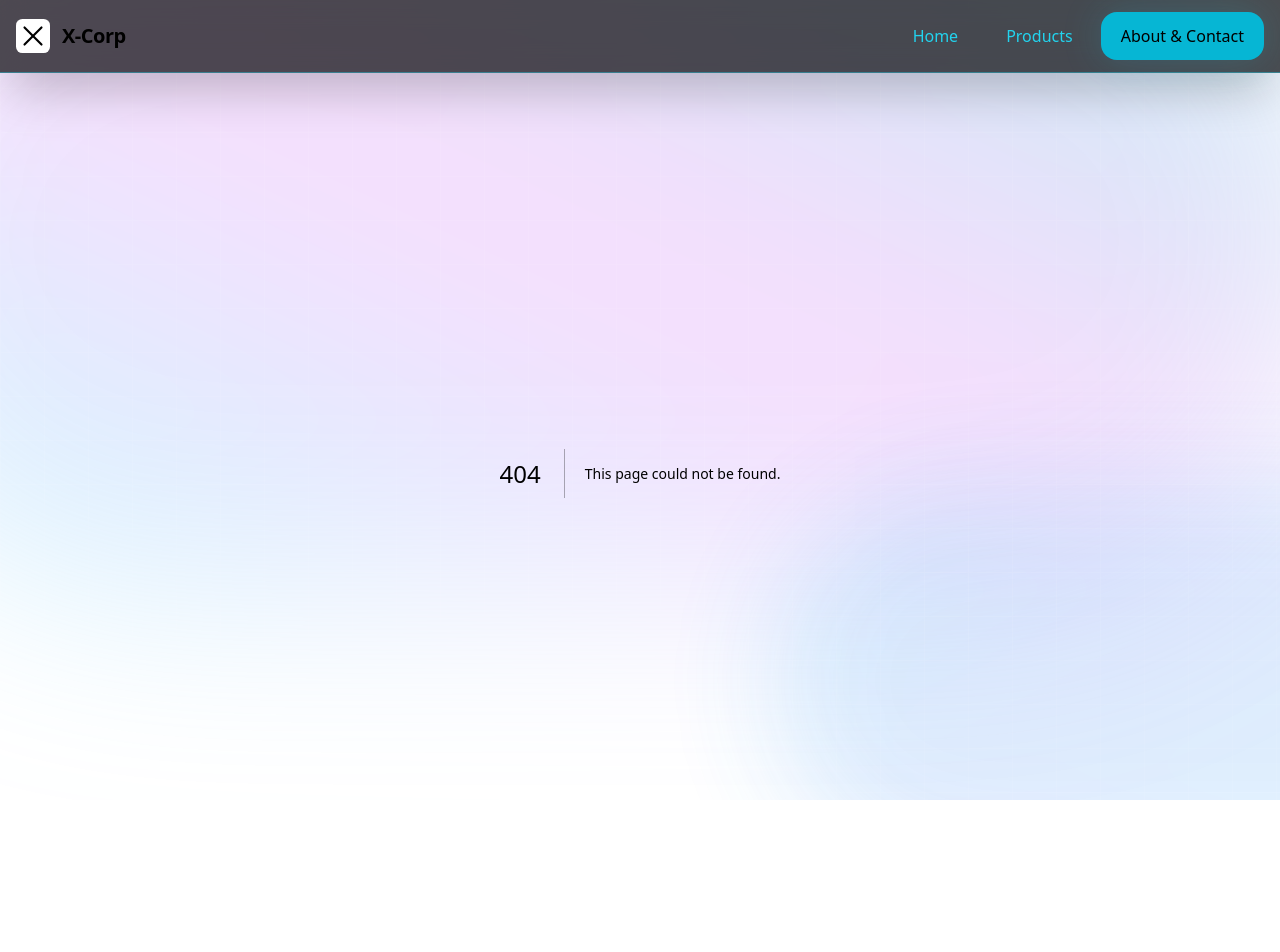
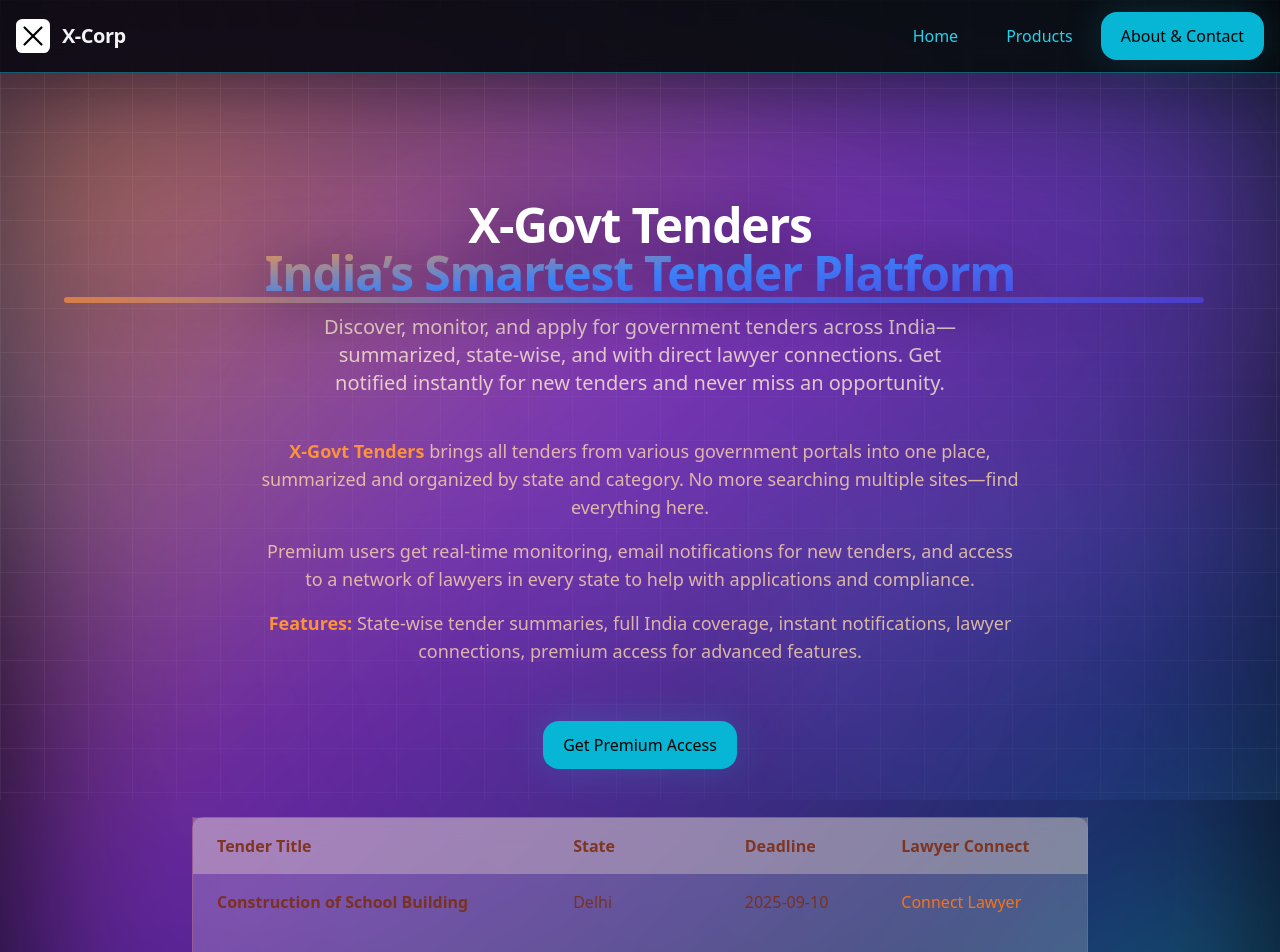
Before and after one commit to anishdahiya1/x-corp, a Next.js app: page /x-govt-tenders in a window 1280 px wide. Before the commit this address had no page. Shown: the top 952 px of the page. Built offline with nearby package versions, Linux system fonts and the light colour scheme.

Commit message:
added tenders

```diff
--- a/pages/index.js
+++ b/pages/index.js
@@ -159,18 +159,41 @@ export default function Home() {
           </div>
         </motion.div>
       </section>
-      {/* X-Deals Product Showcase */}
-      <section className="section flex flex-col lg:flex-row gap-14 items-center relative z-10 mt-10">
-        <div className="flex-1 space-y-6 bg-gradient-to-br from-orange-100/25 via-pink-200/15 to-indigo-700/10 rounded-3xl p-10 shadow-2xl relative">
-          <motion.h3 initial={{ opacity: 0, y: 18 }} whileInView={{ opacity: 1, y: 0 }} viewport={{ once: true }} transition={{ duration: 0.4 }} className="h2 text-orange-500 drop-shadow-lg mb-2">X-Deals — Get the Best Price</motion.h3>
-          <p className="text-xl text-white/95 max-w-xl leading-relaxed">Compare products and get the best price, links, and info. <span className='text-orange-400 font-bold'>X-Deals</span> finds the best deals in the market for anything you search.</p>
-          <Link href="/x-deals" className="btn bg-orange-500 text-black border-0 hover:bg-orange-700 transition shadow-lg mt-4">Explore X-Deals</Link>
+      {/* Our Products Section - Clean Grid */}
+      <section className="section relative z-10 py-20 bg-gradient-to-br from-white/10 via-gray-100/10 to-white/5">
+        <div className="max-w-7xl mx-auto px-4">
+          <h2 className="text-4xl font-extrabold text-center mb-8 bg-gradient-to-r from-fuchsia-400 via-orange-400 to-cyan-400 bg-clip-text text-transparent drop-shadow-lg">Our Products</h2>
+          <div className="grid grid-cols-1 md:grid-cols-2 lg:grid-cols-3 gap-10">
+            {/* X-Connect */}
+            <div className="rounded-3xl bg-gradient-to-br from-fuchsia-100/40 via-fuchsia-400/10 to-blue-100/10 shadow-xl p-8 flex flex-col items-center text-center">
+              <span className="mb-4">{/* X-Connect Icon */}<svg width="48" height="48" viewBox="0 0 34 34" fill="none"><rect width="34" height="34" rx="8" fill="#22d3ee" opacity="0.14"/><path d="M12 17h10" stroke="#22d3ee" strokeWidth="2.5" strokeLinecap="round"/><circle cx="17" cy="17" r="5.5" stroke="#22d3ee" strokeWidth="2.5"/></svg></span>
+              <h3 className="text-2xl font-bold mb-2 bg-gradient-to-r from-fuchsia-400 via-blue-400 to-cyan-400 bg-clip-text text-transparent">X-Connect</h3>
+              <p className="text-base text-white/90 mb-4">Provides contact info and emails for any domain you enter.</p>
+              <Link href="/x-connect" className="btn bg-brand-500 text-black border-0 hover:bg-brand-700 transition shadow-lg mt-2">Explore X-Connect</Link>
+            </div>
+            {/* X-Employed */}
+            <div className="rounded-3xl bg-gradient-to-br from-cyan-100/40 via-cyan-400/10 to-indigo-100/10 shadow-xl p-8 flex flex-col items-center text-center">
+              <span className="mb-4">{/* X-Employed Icon */}<svg width="48" height="48" viewBox="0 0 34 34" fill="none"><rect width="34" height="34" rx="8" fill="#06b6d4" opacity="0.14"/><path d="M17 10v14" stroke="#06b6d4" strokeWidth="2.5" strokeLinecap="round"/><circle cx="17" cy="17" r="5.5" stroke="#06b6d4" strokeWidth="2.5"/><path d="M12 17h10" stroke="#06b6d4" strokeWidth="2.5" strokeLinecap="round"/></svg></span>
+              <h3 className="text-2xl font-bold mb-2 bg-gradient-to-r from-cyan-400 via-blue-400 to-indigo-600 bg-clip-text text-transparent">X-Employed</h3>
+              <p className="text-base text-white/90 mb-4">Find jobs and connect with the right companies and people. Search for roles, locations, or companies.</p>
+              <Link href="/x-employed" className="btn bg-cyan-500 text-black border-0 hover:bg-cyan-700 transition shadow-lg mt-2">Explore X-Employed</Link>
+            </div>
+            {/* X-Deals */}
+            <div className="rounded-3xl bg-gradient-to-br from-orange-100/40 via-orange-400/10 to-pink-100/10 shadow-xl p-8 flex flex-col items-center text-center">
+              <span className="mb-4">{/* X-Deals Icon */}<svg width="48" height="48" viewBox="0 0 34 34" fill="none"><rect width="34" height="34" rx="8" fill="#f59e42" opacity="0.14"/><path d="M10 24l7-14 7 14" stroke="#f59e42" strokeWidth="2.5" strokeLinecap="round"/><circle cx="17" cy="17" r="5.5" stroke="#f59e42" strokeWidth="2.5"/></svg></span>
+              <h3 className="text-2xl font-bold mb-2 bg-gradient-to-r from-orange-400 via-pink-400 to-indigo-600 bg-clip-text text-transparent">X-Deals</h3>
+              <p className="text-base text-white/90 mb-4">Compare products and get the best price, links, and info. Find the best deals in the market for anything you search.</p>
+              <Link href="/x-deals" className="btn bg-orange-500 text-black border-0 hover:bg-orange-700 transition shadow-lg mt-2">Explore X-Deals</Link>
+            </div>
+            {/* X-Govt Tenders */}
+            <div className="rounded-3xl bg-gradient-to-br from-yellow-100/40 via-orange-400/10 to-indigo-100/10 shadow-xl p-8 flex flex-col items-center text-center">
+              <span className="mb-4">{/* X-Govt Tenders Icon */}<svg width="48" height="48" viewBox="0 0 34 34" fill="none"><rect width="34" height="34" rx="8" fill="#f59e42" opacity="0.14"/><path d="M7 24h20M17 10v14" stroke="#f59e42" strokeWidth="2.5" strokeLinecap="round"/><circle cx="17" cy="17" r="5.5" stroke="#9333ea" strokeWidth="2.5"/></svg></span>
+              <h3 className="text-2xl font-bold mb-2 bg-gradient-to-r from-yellow-400 via-orange-400 to-indigo-600 bg-clip-text text-transparent">X-Govt Tenders</h3>
+              <p className="text-base text-white/90 mb-4">Get summarized, state-wise tenders for all of India, with monitoring, notifications, and lawyer connections. Premium required for full access.</p>
+              <Link href="/x-govt-tenders" className="btn bg-yellow-500 text-black border-0 hover:bg-yellow-700 transition shadow-lg mt-2">Explore X-Govt Tenders</Link>
+            </div>
+          </div>
         </div>
-        <motion.div initial={{ opacity: 0, scale: 0.95 }} whileInView={{ opacity: 1, scale: 1 }} viewport={{ once: true }} transition={{ duration: 0.6, delay: 0.2 }} className="flex-1 flex justify-center items-center">
-          <span className="inline-block animate-bounce-slow rounded-full border-4 border-orange-300/80 bg-orange-400/80 p-2 shadow-lg mb-4">
-            <svg width="64" height="64" viewBox="0 0 34 34" fill="none"><rect width="34" height="34" rx="8" fill="#f59e42" opacity="0.14"/><path d="M10 24l7-14 7 14" stroke="#f59e42" strokeWidth="2.5" strokeLinecap="round"/><circle cx="17" cy="17" r="5.5" stroke="#f59e42" strokeWidth="2.5"/></svg>
-          </span>
-        </motion.div>
       </section>
     </>
   );
--- a/pages/products.js
+++ b/pages/products.js
@@ -13,64 +13,68 @@ const productIcons = [
   // X-Employed icon
   <span><svg key="icon5" width="34" height="34" viewBox="0 0 34 34" fill="none"><rect width="34" height="34" rx="8" fill="#06b6d4" opacity="0.14"/><path d="M17 10v14" stroke="#06b6d4" strokeWidth="2.5" strokeLinecap="round"/><circle cx="17" cy="17" r="5.5" stroke="#06b6d4" strokeWidth="2.5"/><path d="M12 17h10" stroke="#06b6d4" strokeWidth="2.5" strokeLinecap="round"/></svg></span>,
   // X-Deals icon
-  <span><svg key="icon6" width="34" height="34" viewBox="0 0 34 34" fill="none"><rect width="34" height="34" rx="8" fill="#f59e42" opacity="0.14"/><path d="M10 24l7-14 7 14" stroke="#f59e42" strokeWidth="2.5" strokeLinecap="round"/><circle cx="17" cy="17" r="5.5" stroke="#f59e42" strokeWidth="2.5"/></svg></span>
+  <span><svg key="icon6" width="34" height="34" viewBox="0 0 34 34" fill="none"><rect width="34" height="34" rx="8" fill="#f59e42" opacity="0.14"/><path d="M10 24l7-14 7 14" stroke="#f59e42" strokeWidth="2.5" strokeLinecap="round"/><circle cx="17" cy="17" r="5.5" stroke="#f59e42" strokeWidth="2.5"/></svg></span>,
+  // X-Govt Tenders icon
+  <span><svg key="icon7" width="34" height="34" viewBox="0 0 34 34" fill="none"><rect width="34" height="34" rx="8" fill="#f59e42" opacity="0.14"/><path d="M7 24h20M17 10v14" stroke="#f59e42" strokeWidth="2.5" strokeLinecap="round"/><circle cx="17" cy="17" r="5.5" stroke="#9333ea" strokeWidth="2.5"/></svg></span>
 ];
 
 const items = [
   { name: 'X-connect', desc: 'Provides contact info and emails for any domain you enter.', price: '₹5,999', badge: 'New', link: '/x-connect', iconIdx: 3 },
   { name: 'X-Employed', desc: 'Find jobs and connect with the right companies and people. Search for roles, locations, or companies.', price: 'Free', badge: 'Beta', link: '/x-employed', iconIdx: 4 },
   { name: 'X-Deals', desc: 'Compare products and get the best price, links, and info. Find the best deals in the market for anything you search.', price: 'Free', badge: 'New', link: '/x-deals', iconIdx: 5 },
+  { name: 'X-Govt Tenders', desc: 'Get summarized, state-wise tenders for all of India, with monitoring, notifications, and lawyer connections. Premium required for full access.', price: 'Premium', badge: 'Premium', link: '/x-govt-tenders', iconIdx: 6 },
 ];
 
 export default function Products() {
   const [hovered, setHovered] = useState(-1);
   return (
-    <section className="section">
+    <section className="section" style={{background: 'linear-gradient(135deg, #f8fafc 0%, #e0e7ef 100%)', minHeight: '100vh'}}>
       <div className="text-center mb-8">
         <h1 className="h2 text-4xl font-extrabold tracking-tight mb-2 bg-gradient-to-r from-fuchsia-400 via-orange-400 to-cyan-400 bg-clip-text text-transparent drop-shadow-lg">X-Corp Products</h1>
-        <p className="text-xl font-semibold text-white/90 mb-2">Empowering you to connect, discover, and save—faster than ever.</p>
-        <p className="mt-2 muted text-lg text-white/70">Tooling and templates that help you ship faster and smarter.</p>
+        <p className="text-xl font-semibold text-gray-700 mb-2">Empowering you to connect, discover, and save—faster than ever.</p>
+        <p className="mt-2 muted text-lg text-gray-500">Tooling and templates that help you ship faster and smarter.</p>
       </div>
-
-      <div className="mt-8 grid sm:grid-cols-1 gap-7">
+      <div className="w-full flex justify-center mb-10">
+        <svg height="48" width="100%" className="opacity-30"><ellipse cx="50%" cy="24" rx="48%" ry="18" fill="#e0e7ef" /></svg>
+      </div>
+      <div className="mt-8 grid sm:grid-cols-1 md:grid-cols-2 lg:grid-cols-3 gap-10 justify-center">
         {items.map((p, i) => {
-          // Color accent and gradient per product
           let cardGradient = '';
           if (p.name === 'X-connect') cardGradient = 'from-fuchsia-100/40 via-fuchsia-400/10 to-blue-100/10';
           else if (p.name === 'X-Employed') cardGradient = 'from-cyan-100/40 via-cyan-400/10 to-indigo-100/10';
           else if (p.name === 'X-Deals') cardGradient = 'from-orange-100/40 via-orange-400/10 to-pink-100/10';
+          else if (p.name === 'X-Govt Tenders') cardGradient = 'from-yellow-100/40 via-orange-400/10 to-indigo-100/10';
           else cardGradient = 'from-white/20 via-gray-100/10 to-white/10';
           return (
             <div
               key={i}
-              className={`card relative group transition-all duration-300 ${hovered===i?' ring-2 ring-brand-500/50 scale-[1.03] shadow-glow':''} bg-gradient-to-br ${cardGradient} backdrop-blur-md shadow-xl`}
-              style={{ minHeight: 230, cursor: 'pointer' }}
+              className={`card relative group transition-all duration-300 ${hovered===i?' ring-2 ring-brand-500/40 scale-[1.03] shadow-glow':''} bg-gradient-to-br ${cardGradient} backdrop-blur-xl shadow-2xl rounded-3xl border border-gray-200/40 p-8 flex flex-col items-center text-center`}
+              style={{ minHeight: 260, cursor: 'pointer', boxShadow: '0 8px 32px 0 rgba(60,60,90,0.08)' }}
               onMouseEnter={()=>setHovered(i)}
               onMouseLeave={()=>setHovered(-1)}
             >
-              <div className="flex items-center gap-3 mb-1">
-                <span>{productIcons[p.iconIdx]}</span>
+              <div className="flex items-center gap-3 mb-3">
+                <span className="drop-shadow-lg">{productIcons[p.iconIdx]}</span>
                 <span className="ml-auto text-xs px-3 py-1 rounded-full bg-brand-50/80 text-brand-700 font-semibold uppercase tracking-wide shadow-sm animate-fadein">{p.badge}</span>
               </div>
-              <h3 className="text-lg font-semibold mt-1 drop-shadow bg-gradient-to-r from-fuchsia-400 via-orange-400 to-cyan-400 bg-clip-text text-transparent">
+              <h3 className="text-xl font-semibold mt-1 drop-shadow bg-gradient-to-r from-fuchsia-400 via-orange-400 to-cyan-400 bg-clip-text text-transparent">
                 {p.name}
               </h3>
-              <p className="mt-2 muted text-base min-h-[44px] text-white/90">{p.desc}</p>
-              <div className="mt-6 flex items-center justify-between">
+              <p className="mt-2 muted text-base min-h-[44px] text-gray-700 font-light">{p.desc}</p>
+              <div className="mt-6 flex items-center justify-between w-full">
                 <span className="font-bold text-lg drop-shadow bg-gradient-to-r from-fuchsia-400 via-orange-400 to-cyan-400 bg-clip-text text-transparent">{p.price}</span>
                 <Link href={p.link}>
-                  <button className="btn" type="button">Learn more</button>
+                  <button className="btn rounded-xl px-5 py-2 bg-white/60 text-gray-800 font-semibold shadow hover:bg-white/80 transition-all duration-200" type="button">Learn more</button>
                 </Link>
               </div>
             </div>
           );
         })}
       </div>
-
-      <div className="text-center mt-12">
-        <p className="text-lg text-gray-500">Many more exciting products launching soon!</p>
+      <div className="text-center mt-16">
+        <svg height="48" width="100%" className="opacity-20 mb-4"><ellipse cx="50%" cy="24" rx="48%" ry="18" fill="#e0e7ef" /></svg>
+        <p className="text-lg text-gray-400 font-light">Many more exciting products launching soon!</p>
       </div>
-
       <style jsx>{`
         .animate-fadein { animation: fadein 0.7s ease-in; }
         @keyframes fadein { from { opacity: 0; transform: translateY(-10%);} to { opacity: 1; transform: none; } }
--- /dev/null
+++ b/pages/x-govt-tenders.js
@@ -0,0 +1,88 @@
+import Link from 'next/link';
+
+export default function XGovtTenders() {
+  return (
+    <section className="section bg-gradient-live text-white min-h-screen relative overflow-hidden">
+      <div className="absolute inset-0 -z-10 pointer-events-none">
+        <div className="w-full h-full" style={{
+          background: 'linear-gradient(135deg, #f59e42 0%, #9333ea 40%, #1e3a8a 80%, #22d3ee 100%)',
+          filter: 'blur(100px)',
+          opacity: 0.7,
+          position: 'absolute',
+          inset: 0
+        }} />
+        <div className="absolute inset-0" style={{
+          background: 'radial-gradient(circle, rgba(255,255,255,0.08) 0%, rgba(0,0,0,0) 70%)',
+          filter: 'blur(80px)',
+          opacity: 0.5
+        }} />
+      </div>
+      <div className="container mx-auto py-16 px-6 relative z-10">
+        <div className="text-center mb-10">
+          <h1 className="text-5xl font-extrabold mb-4 tracking-tight drop-shadow-[0_6px_30px_rgba(0,0,0,0.60)]">
+            <span className="block text-white">X-Govt Tenders</span>
+            <span className="block relative">
+              <span className="relative z-10 bg-gradient-to-br from-orange-400 via-blue-500 to-indigo-600 bg-clip-text text-transparent">India’s Smartest Tender Platform</span>
+              <div className="absolute left-[2%] bottom-[-6px] rounded-full bg-gradient-to-r from-orange-400 via-blue-500 to-indigo-600 opacity-70" style={{height:'6px', width:'95%'}} />
+            </span>
+          </h1>
+          <p className="text-xl text-orange-100/80 max-w-2xl mx-auto mt-4 font-light">
+            Discover, monitor, and apply for government tenders across India—summarized, state-wise, and with direct lawyer connections. Get notified instantly for new tenders and never miss an opportunity.
+          </p>
+        </div>
+        <div className="max-w-3xl mx-auto mb-12 text-center">
+          <p className="text-lg text-orange-200/80 mb-4 font-light">
+            <span className="font-semibold text-orange-400">X-Govt Tenders</span> brings all tenders from various government portals into one place, summarized and organized by state and category. No more searching multiple sites—find everything here.
+          </p>
+          <p className="text-lg text-orange-200/80 mb-4 font-light">
+            Premium users get real-time monitoring, email notifications for new tenders, and access to a network of lawyers in every state to help with applications and compliance.
+          </p>
+          <p className="text-lg text-orange-200/80 mb-4 font-light">
+            <span className="font-semibold text-orange-400">Features:</span> State-wise tender summaries, full India coverage, instant notifications, lawyer connections, premium access for advanced features.
+          </p>
+        </div>
+        <div className="flex flex-col items-center mb-12">
+          <Link href="/signup" className="btn bg-orange-500 text-black border-0 hover:bg-orange-700 transition shadow-lg mt-2">Get Premium Access</Link>
+        </div>
+        <div className="mt-10 w-full flex flex-col items-center min-h-[200px]">
+          <div className="w-full max-w-4xl overflow-x-auto">
+            <table className="w-full bg-white/20 backdrop-blur-md rounded-xl shadow-xl border border-orange-400/20 text-left text-base text-orange-900/90" style={{tableLayout:'auto'}}>
+              <thead>
+                <tr className="bg-orange-100/30">
+                  <th className="px-6 py-4 font-bold">Tender Title</th>
+                  <th className="px-6 py-4 font-bold">State</th>
+                  <th className="px-6 py-4 font-bold">Deadline</th>
+                  <th className="px-6 py-4 font-bold">Lawyer Connect</th>
+                </tr>
+              </thead>
+              <tbody>
+                <tr className="hover:bg-orange-100/20 transition-all">
+                  <td className="px-6 py-4 break-all font-semibold">Construction of School Building</td>
+                  <td className="px-6 py-4 break-all">Delhi</td>
+                  <td className="px-6 py-4">2025-09-10</td>
+                  <td className="px-6 py-4"><Link href="/connect-lawyer?state=Delhi" className="text-orange-500 hover:underline">Connect Lawyer</Link></td>
+                </tr>
+                <tr className="hover:bg-orange-100/20 transition-all">
+                  <td className="px-6 py-4 break-all font-semibold">Road Repair Tender</td>
+                  <td className="px-6 py-4 break-all">Maharashtra</td>
+                  <td className="px-6 py-4">2025-09-15</td>
+                  <td className="px-6 py-4"><Link href="/connect-lawyer?state=Maharashtra" className="text-orange-500 hover:underline">Connect Lawyer</Link></td>
+                </tr>
+              </tbody>
+            </table>
+          </div>
+        </div>
+      </div>
+      <style jsx>{`
+        .bg-gradient-live {
+          animation: gradientShift 10s ease infinite;
+        }
+        @keyframes gradientShift {
+          0% { background-position: 0% 50%; }
+          50% { background-position: 100% 50%; }
+          100% { background-position: 0% 50%; }
+        }
+      `}</style>
+    </section>
+  );
+}
```
